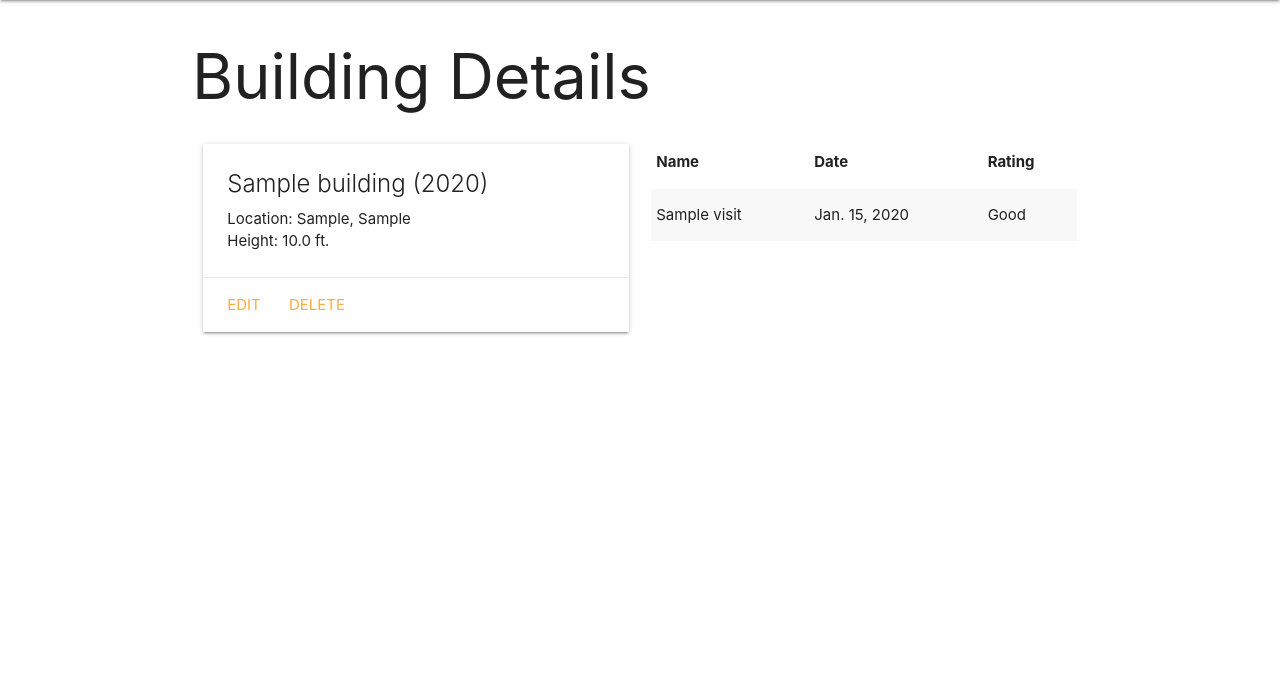
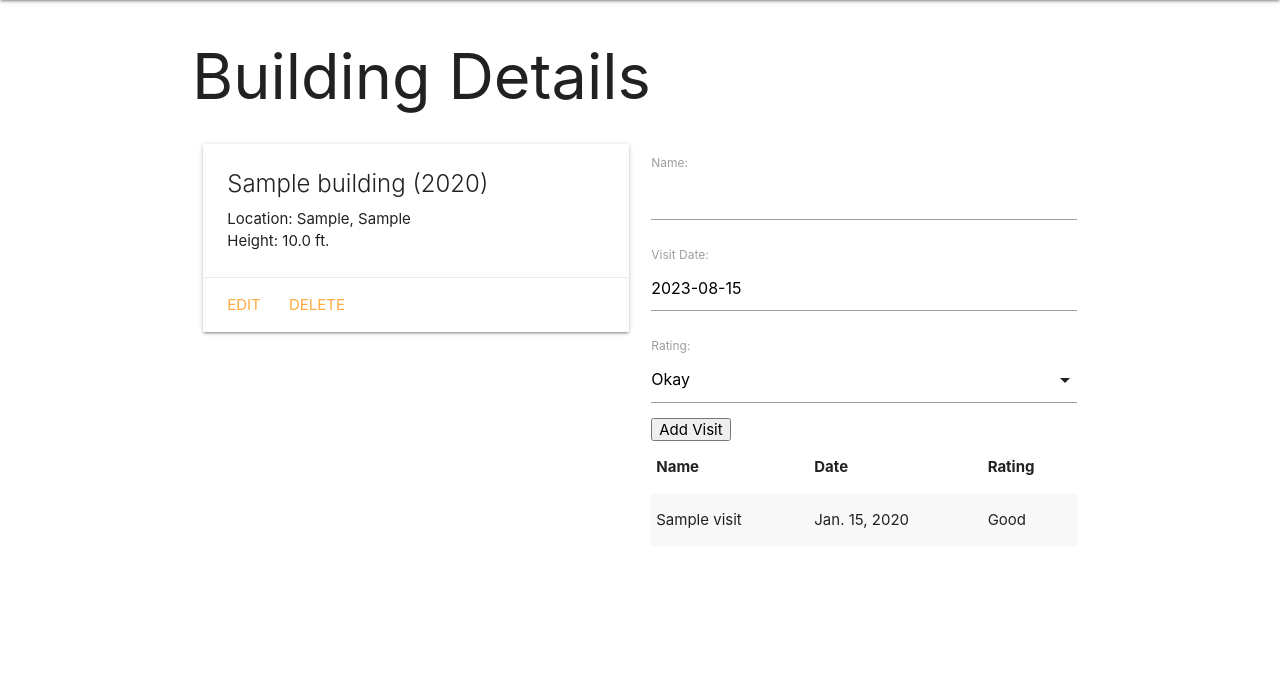
Before and after one commit to georgealv96/building-collector-app, a Django app: template main_app/templates/buildings/detail.html in a window 1280 px wide. Shown: the part 64-745 px from the top of the page. Run offline with Django 4.2, Linux system fonts and the light colour scheme; the template is opened without the code that fills it: values that come from a table or form of the project are taken from there, others are empty; tables that the repository leaves empty hold one stand-in row (values such as "Sample post"); parts of the project's set-up code (start-up, migrations or seed data) failed here and were passed over.

Commit message:
setting the form in the detail template, implementing javascript for materialize

```diff
--- a/main_app/forms.py
+++ b/main_app/forms.py
@@ -0,0 +1,7 @@
+from django.forms import ModelForm
+from .models import Visit
+
+class VisitForm(ModelForm):
+    class Meta:
+        model = Visit
+        fields = ['name', 'date', 'rating']
--- a/main_app/templates/base.html
+++ b/main_app/templates/base.html
@@ -9,6 +9,7 @@
   <title>Building Collector</title>
   <link rel="stylesheet" href="https://cdnjs.cloudflare.com/ajax/libs/materialize/1.0.0/css/materialize.min.css">
   <link rel="stylesheet" href="{% static 'css/style.css' %}">
+  <script src="https://cdnjs.cloudflare.com/ajax/libs/materialize/1.0.0/js/materialize.min.js"></script>
 </head>
 <body>
   <header class="navbar-fixed">
--- a/main_app/templates/buildings/detail.html
+++ b/main_app/templates/buildings/detail.html
@@ -18,6 +18,13 @@
     </div>
   </div>
   <div class="col s6">
+
+    <form method="POST">
+      {% csrf_token %}
+      {{ visit_form.as_p }}
+      <input type="submit" class="'btn" value="Add Visit">
+    </form>
+
     <table class="striped">
       <thead>
         <tr><th>Name</th><th>Date</th><th>Rating</th></tr>
@@ -35,4 +42,17 @@
   </div>
 </div>
 
+<script>
+  const dateEl = document.getElementById('id_date');
+  M.Datepicker.init(dateEl, {
+    format: 'yyyy-mm-dd',
+    defaultDate: new Date(),
+    setDefaultDate: true,
+    autoClose: true
+  });
+
+  const selectEl = document.getElementById('id_rating');
+  M.FormSelect.init(selectEl);
+</script>
+
 {% endblock %}
```
